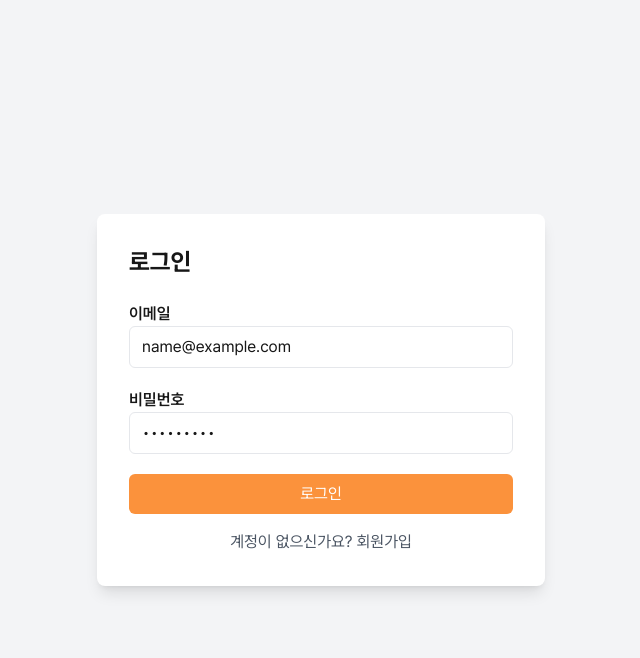
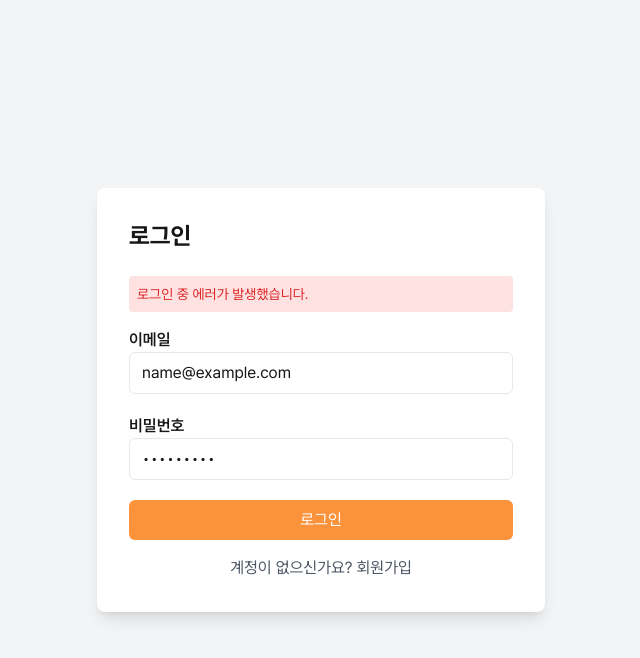
Before and after one commit to mimi-0506/mirujima_FE_deploy, a Next.js app: page /login in a window 1280 px wide. Both pictures are taken after typing "name@example.com", "Sample123" into the empty fields and a click on the button "로그인". Shown: the top 658 px of the page, without its empty margins (319-959 px from the left). Built offline with nearby package versions, Linux system fonts and the light colour scheme; no server answers.

Commit message:
feat: api 연결

```diff
--- a/app/(auth)/login/page.tsx
+++ b/app/(auth)/login/page.tsx
@@ -6,6 +6,7 @@ import { useForm } from 'react-hook-form';
 import { zodResolver } from '@hookform/resolvers/zod';
 import { z } from 'zod';
 
+import { useLoginMutation } from '../../../hooks/auth/useLoginMutation';
 import Button from '../_components/Button';
 import InputField from '../_components/InputField';
 
@@ -13,7 +14,9 @@ const loginSchema = z.object({
   email: z.string().email('올바른 이메일을 입력해주세요.'),
   password: z.string().min(8, '비밀번호는 최소 8자 이상이어야 합니다.')
 });
+
 type LoginFormData = z.infer<typeof loginSchema>;
+
 export default function LoginPage() {
   const {
     register,
@@ -23,13 +26,19 @@ export default function LoginPage() {
     resolver: zodResolver(loginSchema),
     mode: 'onChange'
   });
+  const { mutate: loginMutate, isError, error } = useLoginMutation();
   const onSubmit = (data: LoginFormData) => {
-    console.log(data);
+    loginMutate(data);
   };
   return (
     <div className="flex min-h-screen items-center justify-center bg-gray-100">
       <div className="w-full max-w-md rounded-lg bg-white p-8 shadow-lg">
         <h1 className="mb-6 text-2xl font-bold">로그인</h1>
+        {isError && (
+          <div className="mb-4 rounded bg-red-100 p-2 text-sm text-red-600">
+            {error?.response?.data?.message || '로그인 중 에러가 발생했습니다.'}
+          </div>
+        )}
         <form onSubmit={handleSubmit(onSubmit)}>
           <InputField
             label="이메일"
--- /dev/null
+++ b/hooks/auth/useLoginMutation.ts
@@ -0,0 +1,34 @@
+import { useMutation } from '@tanstack/react-query';
+
+import api from '../../api/authApi';
+
+interface LoginFormData {
+  email: string;
+  password: string;
+}
+
+const loginUser = async (formData: LoginFormData) => {
+  const response = await api.post('/4/auth/login', formData);
+  return response.data;
+};
+
+export const useLoginMutation = () =>
+  useMutation({
+    mutationFn: loginUser,
+
+    onMutate: () => {
+      console.log('로그인 요청중...');
+    },
+
+    onSuccess: (data) => {
+      console.log('회원가입 성공:', data);
+    },
+
+    onError: (error: any) => {
+      console.error('로그인 실패:', error);
+    },
+
+    onSettled: () => {
+      console.log('로그인 요청 완료 (성공 또는 실패)');
+    }
+  });
```
